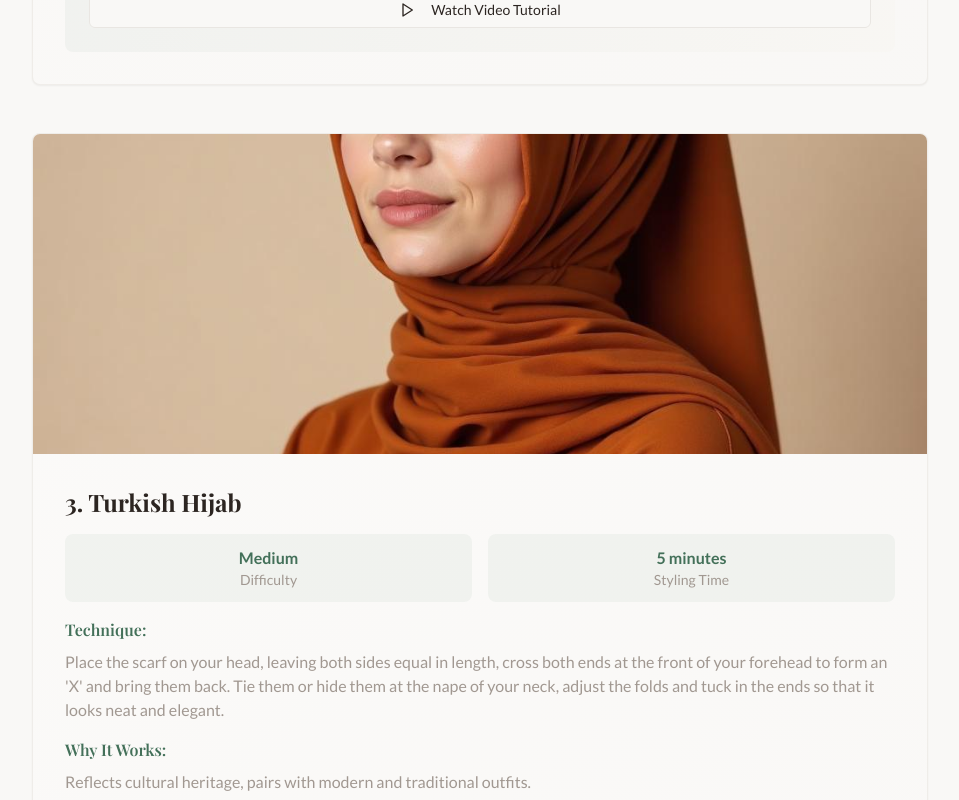
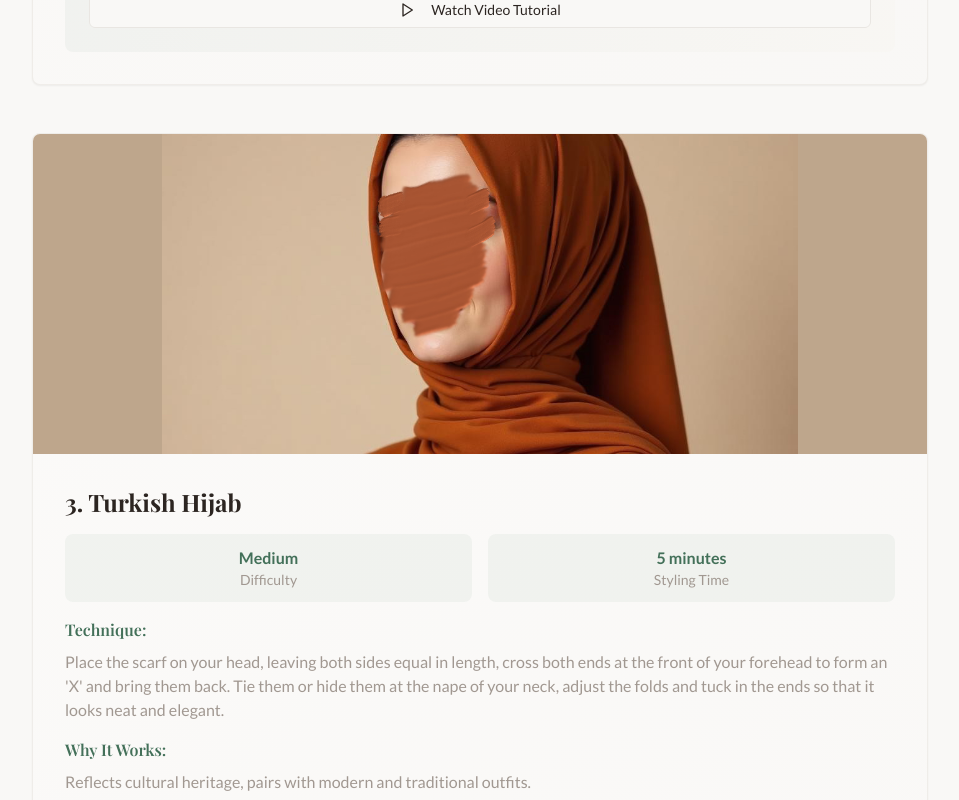
Before and after one commit to elvin52/next-flow-shop, a React (Vite) app: page /blog/hijab-styles-guide in a window 1280 px wide. Shown: the part 3900-4700 px from the top of the page, without its empty margins (160-1119 px from the left). Built offline with nearby package versions, Linux system fonts and the light colour scheme.

Commit message:
Code edited in Lovable Code Editor
Edited UI in Lovable

```diff
--- a/src/pages/HijabStyleGuide.tsx
+++ b/src/pages/HijabStyleGuide.tsx
@@ -16,10 +16,9 @@ import classicWrapImage from '@/assets/classic-wrap-hijab-style.jpg';
 import modernTurbanImage from '@/assets/turban-hijab-style.jpg';
 import layeredHijabImage from '@/assets/layered-hijab.jpg';
 import squareHijabImage from '@/assets/square-hijab-style.jpg';
-import turkishHijabImage from '@/assets/turkish-hijab-style.jpg';
+import turkishHijabImage from '@/assets/turkish_hijab_style.jpg';
 import accessoriesImage from '@/assets/hijab-accessories.jpg';
 import instantHijabImage from '@/assets/instant-hijab-style.jpg';
-import alAmiraHijabImage from '@/assets/al-amira-hijab.png';
 
 const HijabStyleGuide = () => {
   const breadcrumbItems = [
@@ -90,7 +89,7 @@ const HijabStyleGuide = () => {
     {
       id: 'al-amira-hijab',
       title: "Al-Amira Hijab Style",
-      image: alAmiraHijabImage,
+      image: modernTurbanImage,
       technique: "First, put on the close-fitting cap (bonnet) to cover your hair completely. Make sure it sits comfortably and securely on your head. Then, take the tube-like scarf piece and slip it over your head, positioning it so it covers the cap and drapes naturally around your shoulders. Adjust the scarf to ensure proper coverage of your neck and chest area. No pins needed as the cap provides grip.",
       whyItWorks: "Excellent coverage, stays secure all day without adjustment.",
       bestFor: "Active lifestyles, sports",
```
